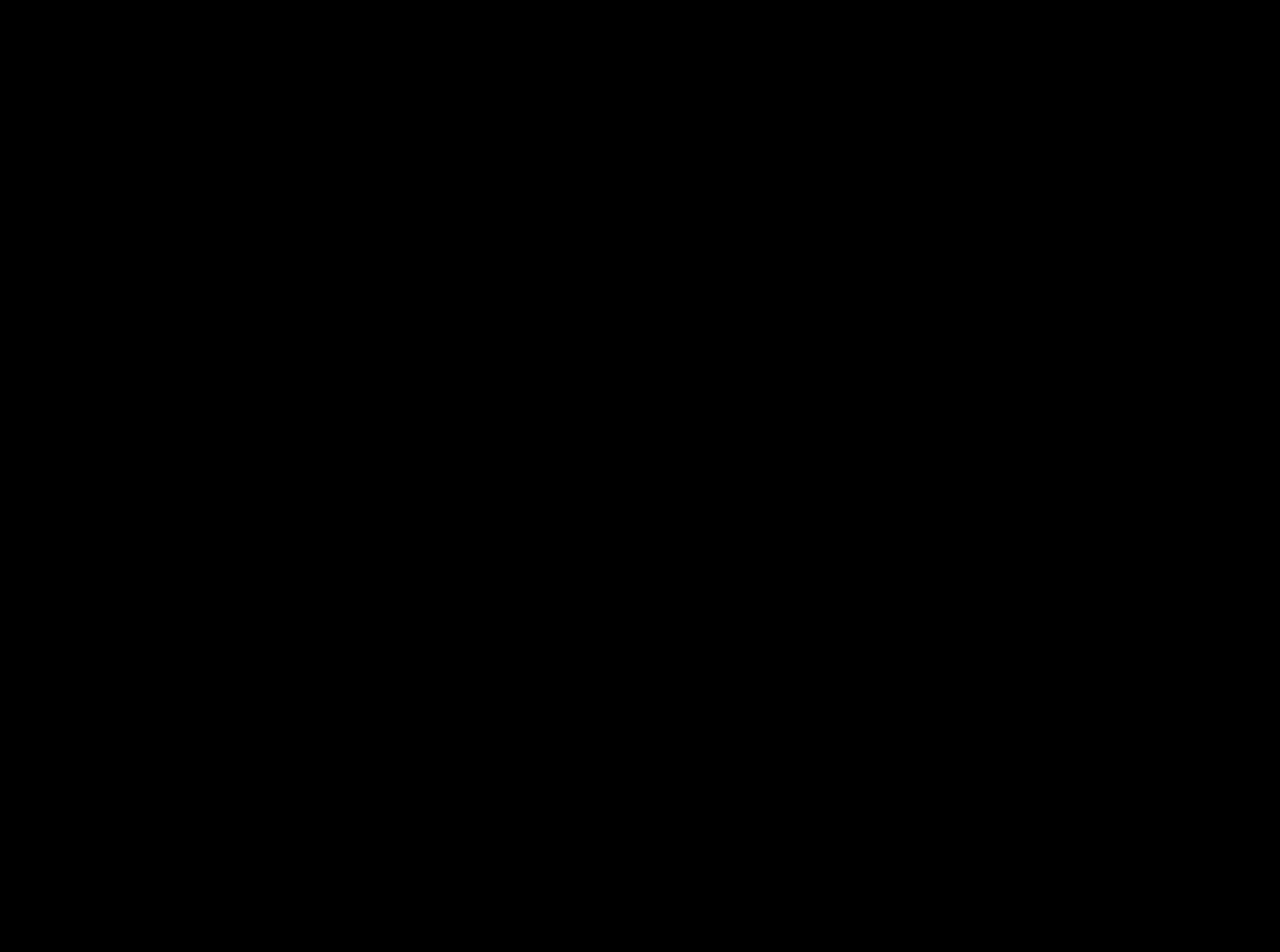
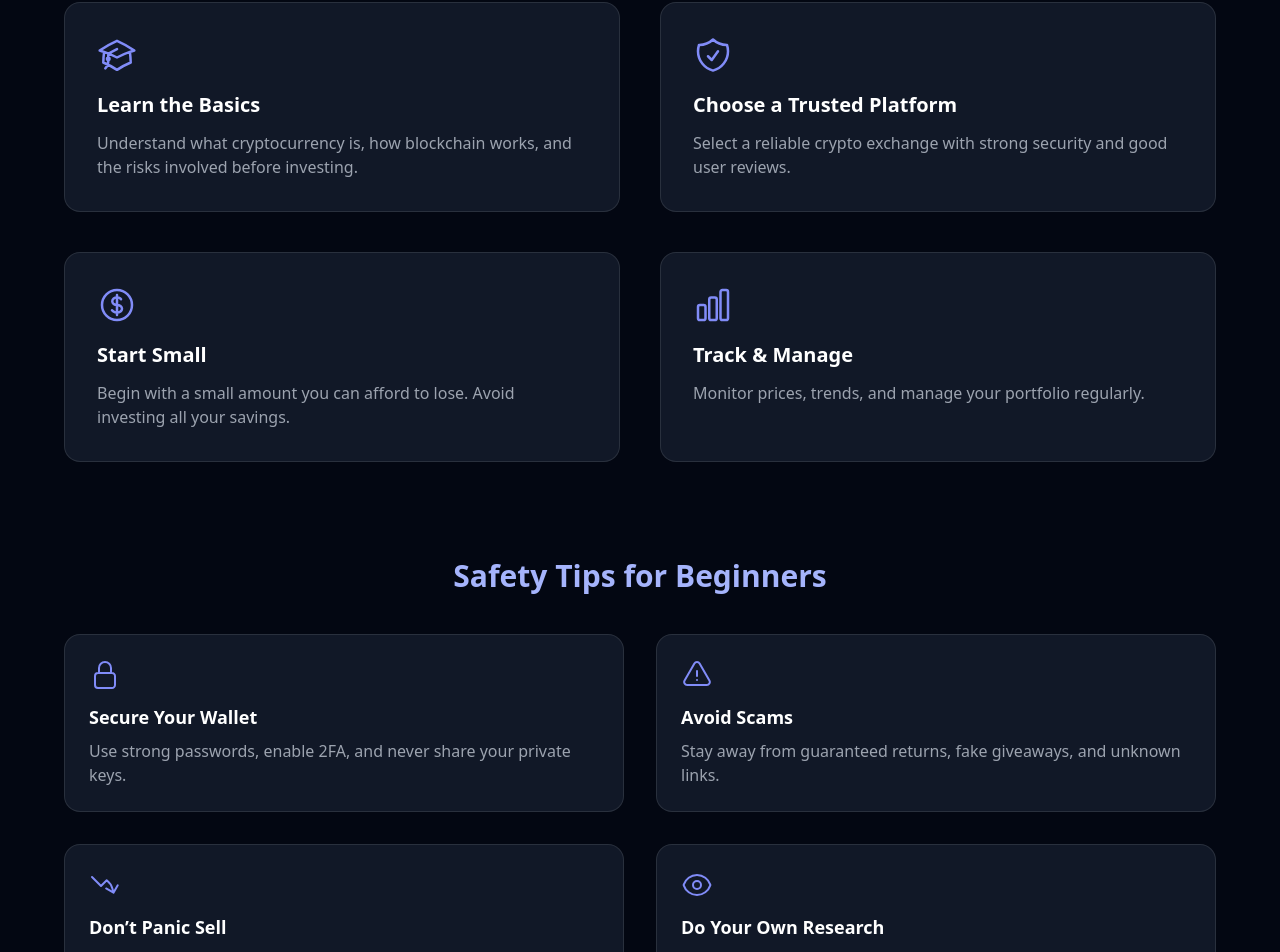
Before and after one commit to KatapallyVivek/crypto-tracker, a React (Vite) app: page /invest in a window 1280 px wide. Shown: the part 335-1287 px from the top of the page. Before the commit the page ends 865 px from the top, so only its background shows below. Built offline with nearby package versions, Linux system fonts and the light colour scheme.

Commit message:
Updated content and layout of HowToInvest page

```diff
--- a/src/pages/HowToInvest.jsx
+++ b/src/pages/HowToInvest.jsx
@@ -1,9 +1,209 @@
+import { Link } from "react-router-dom";
+import {
+  AcademicCapIcon,
+  ShieldCheckIcon,
+  CurrencyDollarIcon,
+  ChartBarIcon,
+  ExclamationTriangleIcon,
+  LockClosedIcon,
+  ArrowTrendingDownIcon,
+  EyeIcon,
+} from "@heroicons/react/24/outline";
+
 export default function HowToInvest() {
   return (
-    <div className="min-h-screen flex items-center justify-center text-2xl">
-    Working on this page.....
-    <br></br>
-        Code not yet done
+    <div className="min-h-screen bg-gray-950 text-white px-6 py-20">
+      <div className="max-w-6xl mx-auto">
+
+        {/* TITLE */}
+        <h1 className="text-4xl md:text-5xl font-bold mb-6 text-indigo-400 text-center">
+          How to Invest in Crypto
+        </h1>
+
+        {/* INTRO */}
+        <p className="text-gray-400 text-lg max-w-3xl mx-auto text-center mb-16">
+          New to cryptocurrency? Don’t worry. Follow these simple steps
+          to start investing safely and confidently.
+        </p>
+
+        {/* STEPS */}
+        <div className="grid grid-cols-1 md:grid-cols-2 gap-10 mb-24">
+
+          <div className="group p-8 rounded-2xl bg-gray-900 border border-white/10
+                          transition hover:-translate-y-1 hover:shadow-xl
+                          hover:border-indigo-400/40">
+            <AcademicCapIcon className="h-10 w-10 text-indigo-400 mb-4" />
+            <h2 className="text-xl font-semibold mb-3">Learn the Basics</h2>
+            <p className="text-gray-400">
+              Understand what cryptocurrency is, how blockchain works,
+              and the risks involved before investing.
+            </p>
+          </div>
+
+          <div className="group p-8 rounded-2xl bg-gray-900 border border-white/10
+                          transition hover:-translate-y-1 hover:shadow-xl
+                          hover:border-indigo-400/40">
+            <ShieldCheckIcon className="h-10 w-10 text-indigo-400 mb-4" />
+            <h2 className="text-xl font-semibold mb-3">
+              Choose a Trusted Platform
+            </h2>
+            <p className="text-gray-400">
+              Select a reliable crypto exchange with strong security
+              and good user reviews.
+            </p>
+          </div>
+
+          <div className="group p-8 rounded-2xl bg-gray-900 border border-white/10
+                          transition hover:-translate-y-1 hover:shadow-xl
+                          hover:border-indigo-400/40">
+            <CurrencyDollarIcon className="h-10 w-10 text-indigo-400 mb-4" />
+            <h2 className="text-xl font-semibold mb-3">Start Small</h2>
+            <p className="text-gray-400">
+              Begin with a small amount you can afford to lose.
+              Avoid investing all your savings.
+            </p>
+          </div>
+
+          <div className="group p-8 rounded-2xl bg-gray-900 border border-white/10
+                          transition hover:-translate-y-1 hover:shadow-xl
+                          hover:border-indigo-400/40">
+            <ChartBarIcon className="h-10 w-10 text-indigo-400 mb-4" />
+            <h2 className="text-xl font-semibold mb-3">Track & Manage</h2>
+            <p className="text-gray-400">
+              Monitor prices, trends, and manage your portfolio
+              regularly.
+            </p>
+          </div>
+
+        </div>
+
+        {/* SAFETY TIPS */}
+        <h2 className="text-3xl font-bold mb-10 text-center text-indigo-300">
+          Safety Tips for Beginners
+        </h2>
+
+        <div className="grid grid-cols-1 md:grid-cols-2 gap-8 mb-24">
+
+          <div className="p-6 rounded-2xl bg-gray-900 border border-white/10">
+            <LockClosedIcon className="h-8 w-8 text-indigo-400 mb-3" />
+            <h3 className="text-lg font-semibold mb-2">Secure Your Wallet</h3>
+            <p className="text-gray-400">
+              Use strong passwords, enable 2FA, and never share
+              your private keys.
+            </p>
+          </div>
+
+          <div className="p-6 rounded-2xl bg-gray-900 border border-white/10">
+            <ExclamationTriangleIcon className="h-8 w-8 text-indigo-400 mb-3" />
+            <h3 className="text-lg font-semibold mb-2">Avoid Scams</h3>
+            <p className="text-gray-400">
+              Stay away from guaranteed returns, fake giveaways,
+              and unknown links.
+            </p>
+          </div>
+
+          <div className="p-6 rounded-2xl bg-gray-900 border border-white/10">
+            <ArrowTrendingDownIcon className="h-8 w-8 text-indigo-400 mb-3" />
+            <h3 className="text-lg font-semibold mb-2">Don’t Panic Sell</h3>
+            <p className="text-gray-400">
+              Crypto prices fluctuate. Make decisions based
+              on research, not fear.
+            </p>
+          </div>
+
+          <div className="p-6 rounded-2xl bg-gray-900 border border-white/10">
+            <EyeIcon className="h-8 w-8 text-indigo-400 mb-3" />
+            <h3 className="text-lg font-semibold mb-2">
+              Do Your Own Research
+            </h3>
+            <p className="text-gray-400">
+              Always research projects and use-cases before
+              investing money.
+            </p>
+          </div>
+
+        </div>
+
+        {/* FAQ */}
+        <h2 className="text-3xl font-bold mb-10 text-center text-indigo-300">
+          Frequently Asked Questions
+        </h2>
+
+        <div className="max-w-4xl mx-auto mb-24 space-y-6">
+
+          <div className="p-6 rounded-2xl bg-gray-900 border border-white/10">
+            <h3 className="font-semibold mb-2">Is crypto investing safe?</h3>
+            <p className="text-gray-400">
+              Crypto is volatile and risky. Smart investing and
+              starting small helps reduce risk.
+            </p>
+          </div>
+
+          <div className="p-6 rounded-2xl bg-gray-900 border border-white/10">
+            <h3 className="font-semibold mb-2">
+              How much money should I start with?
+            </h3>
+            <p className="text-gray-400">
+              Start with an amount you can afford to lose.
+              Many beginners start very small.
+            </p>
+          </div>
+
+          <div className="p-6 rounded-2xl bg-gray-900 border border-white/10">
+            <h3 className="font-semibold mb-2">
+              Can I lose all my money?
+            </h3>
+            <p className="text-gray-400">
+              Yes, if you invest carelessly. Research and diversification
+              reduce this risk.
+            </p>
+          </div>
+
+          <div className="p-6 rounded-2xl bg-gray-900 border border-white/10">
+            <h3 className="font-semibold mb-2">
+              Is cryptocurrency legal in India?
+            </h3>
+            <p className="text-gray-400">
+              Crypto is legal but regulated and taxed in India.
+              Always follow government rules.
+            </p>
+          </div>
+
+        </div>
+
+        {/* CTA */}
+        <div className="text-center p-10 rounded-3xl
+                        bg-gradient-to-r from-indigo-600/20 to-purple-600/20
+                        border border-indigo-400/30">
+
+          <h2 className="text-3xl font-bold mb-4">
+            Ready to Explore the Market?
+          </h2>
+
+          <p className="text-gray-300 mb-8 max-w-2xl mx-auto">
+            Track live crypto prices and make informed decisions
+            using CryptoTracker.
+          </p>
+
+          <div className="flex flex-col sm:flex-row justify-center gap-6">
+            <Link
+              to="/prices"
+              className="px-8 py-3 rounded-xl bg-indigo-600 hover:bg-indigo-700
+                         transition font-semibold shadow-lg">
+              View Crypto Prices
+            </Link>
+
+            <Link
+              to="/"
+              className="px-8 py-3 rounded-xl border border-gray-500
+                         hover:border-indigo-400 transition font-semibold">
+              Go to Home
+            </Link>
+          </div>
+
+        </div>
+
+      </div>
     </div>
   );
 }
```
